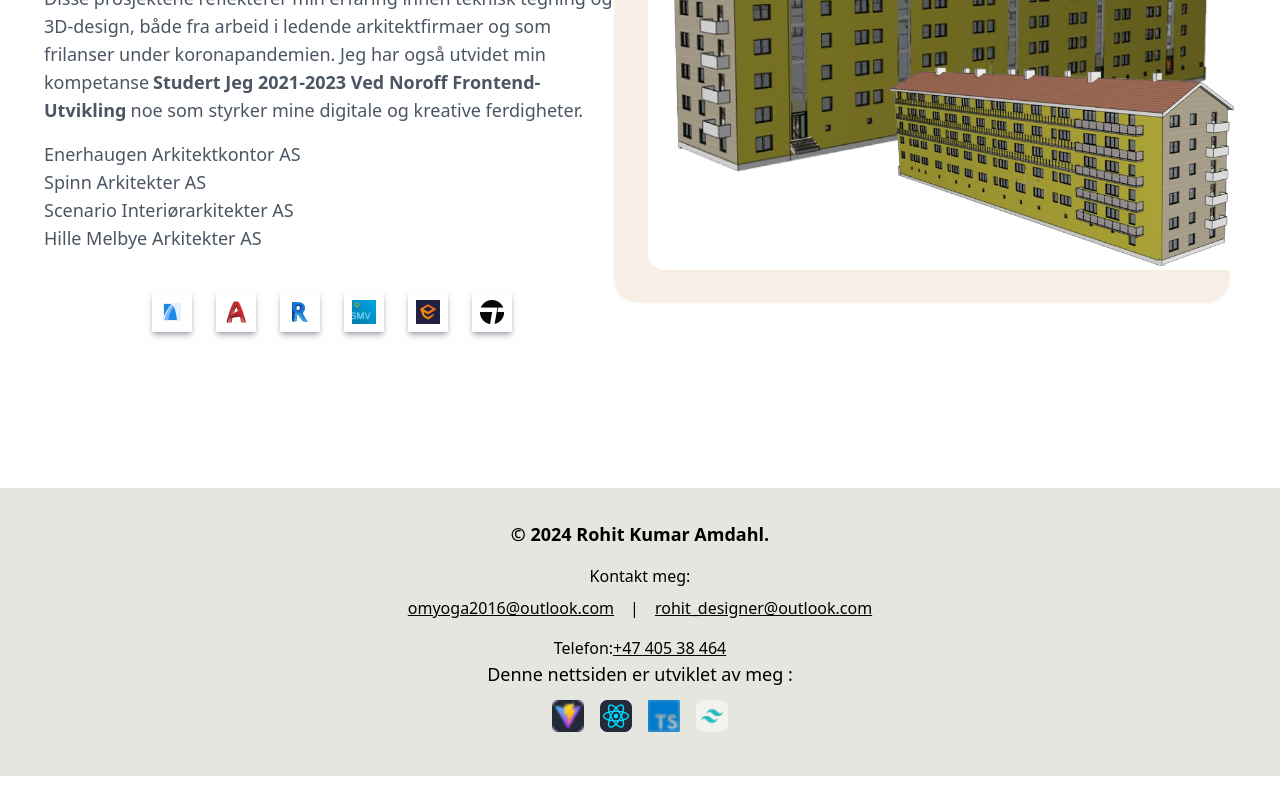
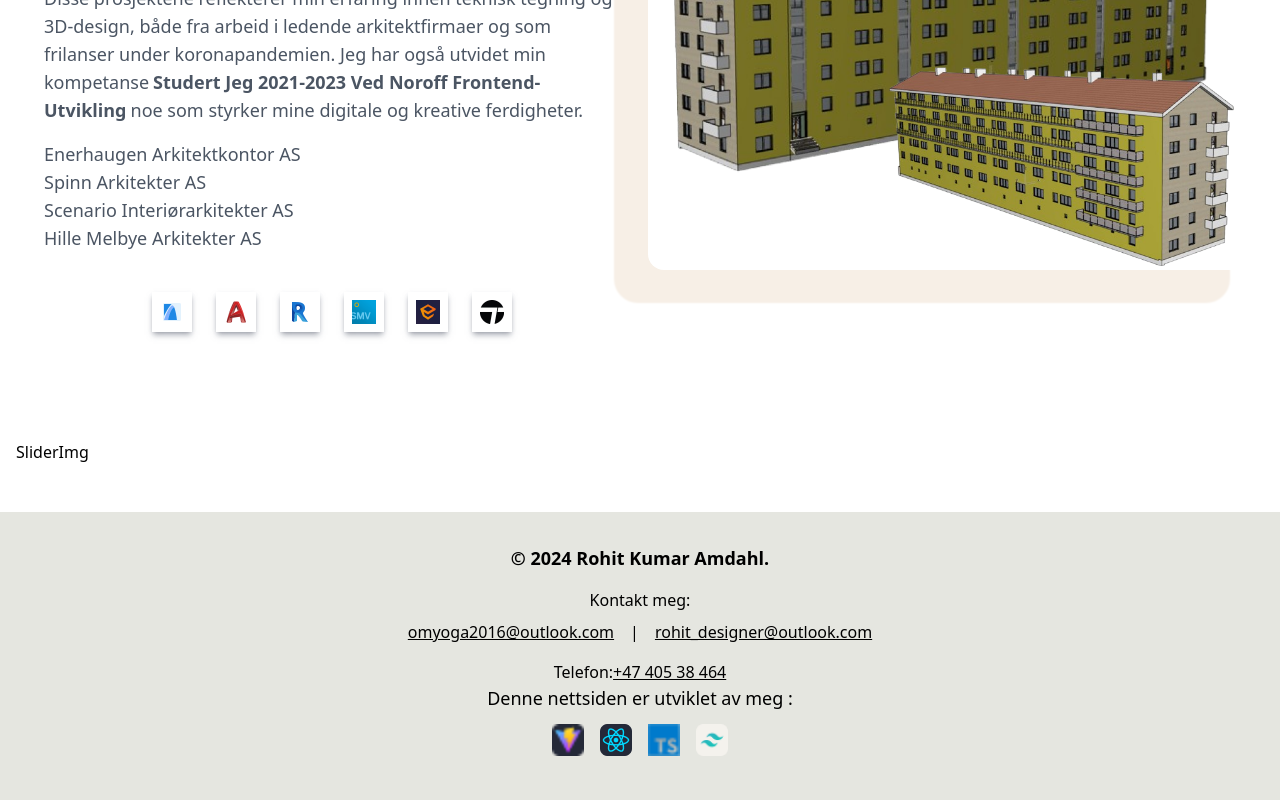
Before and after one commit to MaaRadha/3d-design-code, a React (Vite) app: page / in a window 1280 px wide. Shown: the part 1293-2093 px from the top of the page. Before the commit the page ends 2069 px from the top, so only its background shows below. Built offline with nearby package versions, Linux system fonts and the light colour scheme.

Commit message:
component added

```diff
--- a/src/App.tsx
+++ b/src/App.tsx
@@ -2,6 +2,7 @@ import Footer from "./components/footer/Footer";
 import Nav from "./components/header/Nav";
 import HomePage from "./components/homePageSection/HomePage";
 import DesignImg from "./components/Imgsection/DesignImg";
+import SliderImg from "./components/slider/SliderImg";
 
 const App = () => {
   return (
@@ -16,6 +17,9 @@ const App = () => {
         <section className="text-text-dark">
           <DesignImg />
         </section>
+        <section>
+          <SliderImg />
+        </section>
       </main>
       <footer>
         <Footer />
```
